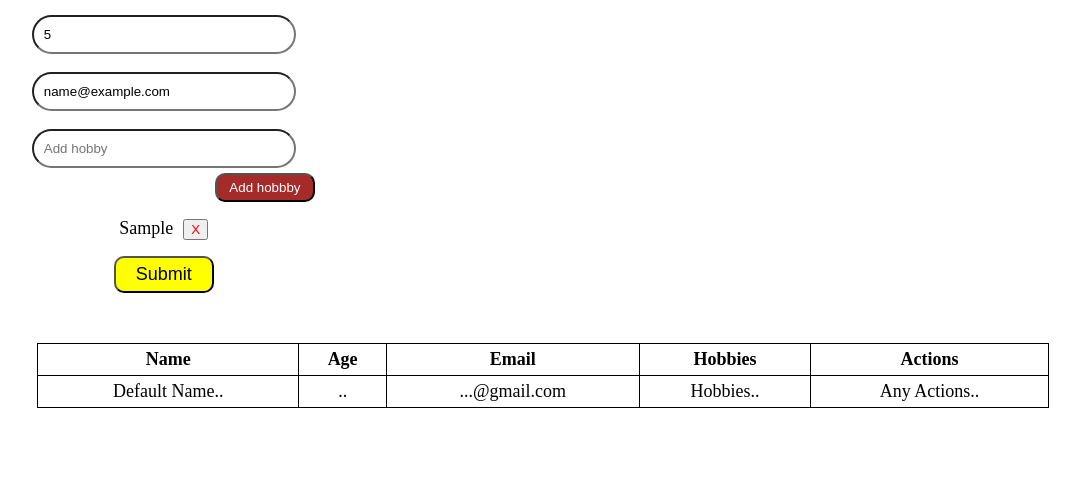
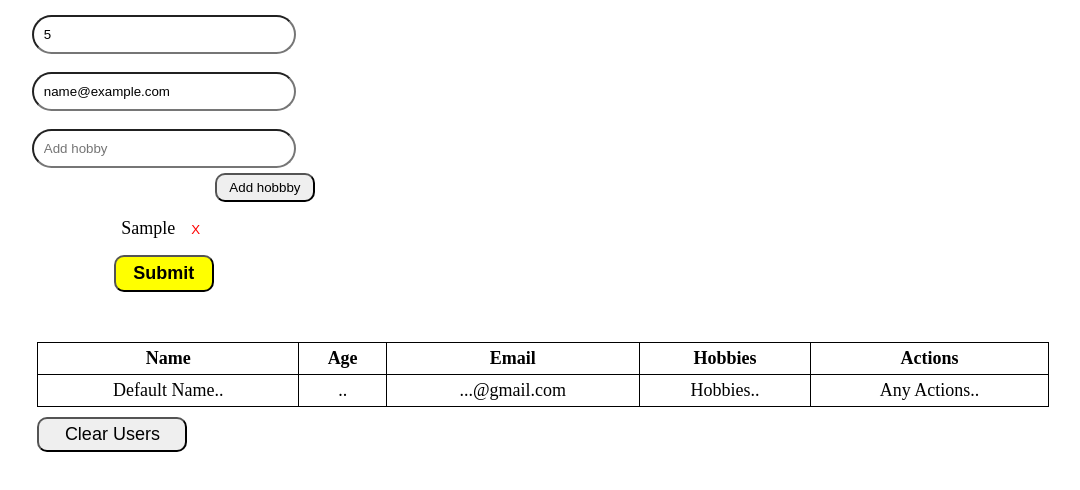
Before and after one commit to DanishAjma1/JS-Tasks, a plain HTML site: page UserForm/index.html in a window 1280 px wide. Both pictures are taken after typing "Sample", "5", "name@example.com", "Sample" into the empty fields and a click on the button "Add hobbby". Shown: the part 122-612 px from the top of the page, without its empty margins (97-1177 px from the left). Drawn offline with Linux system fonts and the light colour scheme.

Commit message:
Clear Users

```diff
--- a/UserForm/index.html
+++ b/UserForm/index.html
@@ -23,6 +23,8 @@
     }
     .cross{
         color: red;
+        background-color: transparent;
+        border: none;
     }
     .Child{
         font-size: large;
@@ -34,14 +36,28 @@
         padding: 5px;
         width: 100px;
         border-radius: 10px;
-        color: white;
     }
     .delBtn ,.editBtn, .submitform{
         padding: 6px;
         border-radius: 10px;
         width: 100px;
         font-size: large;
+        font-weight: bold;
         /* color: white; */
+    }
+    .delBtn{
+        color: red;
+    }
+    .editBtn{
+        color: green;
+    }
+    .clear{
+        margin-left: 10%;
+        margin-top: 10px;
+        width: 150px;
+        font-size: large;
+        padding: 5px;
+        border-radius: 10px;
     }
     .userDetails{
         width: 40%;
@@ -64,7 +80,7 @@
             <input type="number" id="age" placeholder="Age" required><br><br>
             <input type="email" id="email" name="email" placeholder="Name" required><br><br>
             <input type="text" id="hobbies" placeholder="Add hobby"><br>
-            <button class="addhobbybtn" style="background-color: brown;">Add hobbby</button><br>
+            <button class="addhobbybtn">Add hobbby</button><br>
             <!-- <button class="addhobbybtn" style="background-color: brown;">Add hobbby</button> <br><br> -->
             <div class="hobbies">
                 <p id="hobbies-list"></p>
@@ -92,6 +108,9 @@
         </tbody>
     </table>
     </div>
+    <div>
+        <button onclick="clearUsers()" class="clear">Clear Users</button>
+    </div>
     <script src="index.js"></script>
 </body>
 </html>
--- a/UserForm/index.js
+++ b/UserForm/index.js
@@ -19,8 +19,8 @@ let hobbies = [];
                 <td>${user.email}</td>
                 <td>${user.hobbies.join(', ')}</td>
                 <td>
-                    <button class="delBtn" style= "background-color: red;" onclick="deleteUser(${index})">Delete</button>
-                    <button class="editBtn" style= "background-color: green;" onclick="editUser(${index})">Edit</button>
+                    <button class="delBtn" onclick="deleteUser(${index})">Delete</button>
+                    <button class="editBtn" onclick="editUser(${index})">Edit</button>
                 </td>
                 `;
                 tableBody.appendChild(row);
@@ -113,3 +113,9 @@ let hobbies = [];
         submitBtn.value = "Edit";
         indexValue = index;
     }
+
+    // eslint-disable-next-line no-unused-vars
+    function clearUsers(){
+        users = [];
+        UpdateDisplay();
+    }
```
